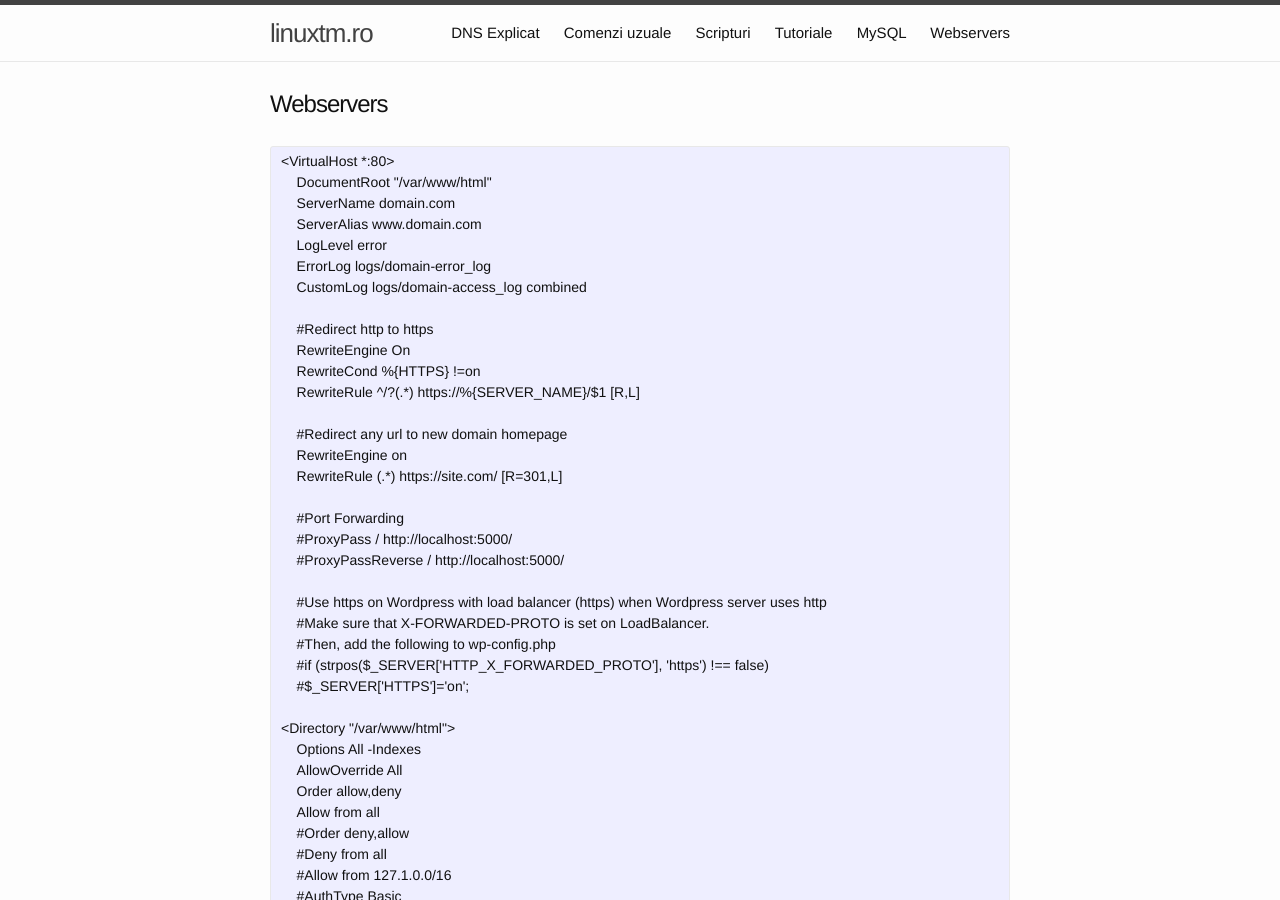
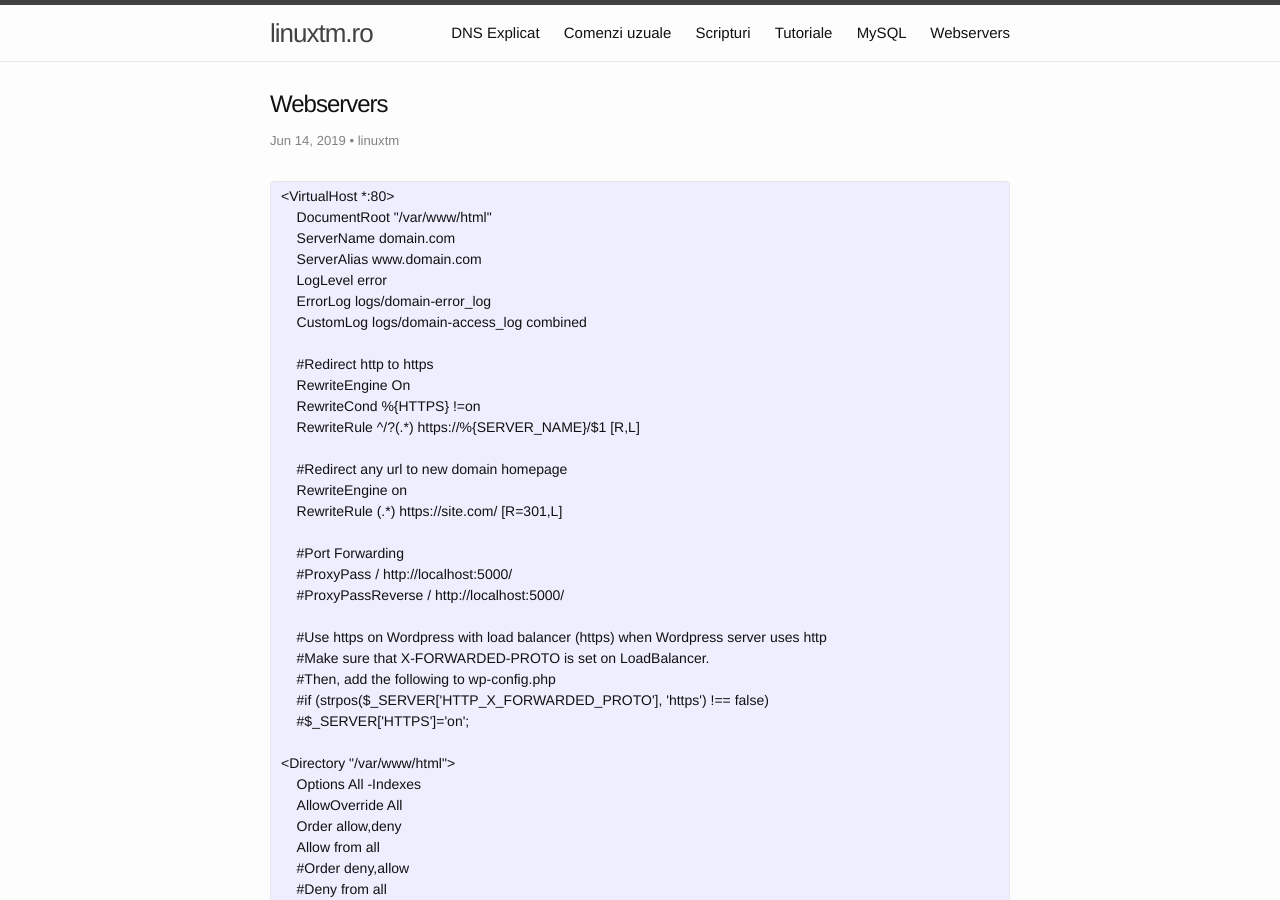
Before and after one commit to linuxtm/linuxtm.github.io, a Jekyll site: the page built from _posts/webservers/2019-06-14-vhost-apache.md, in a window 1280 px wide and 900 px high. Built offline with Jekyll 4.4.1, drawn with Linux system fonts in a browser that asks for light colours; part of the change alters nothing that is shown.

```diff
--- a/_posts/webservers/2019-06-14-vhost-apache.md
+++ b/_posts/webservers/2019-06-14-vhost-apache.md
@@ -2,7 +2,9 @@
 title: Webservers
 author: linuxtm
 permalink: /vhost-apache/
-layout: page
+layout: post
+categories:
+  - Webservers
 tags:
   - comenzi linux
   - apache vhost ssl
```
